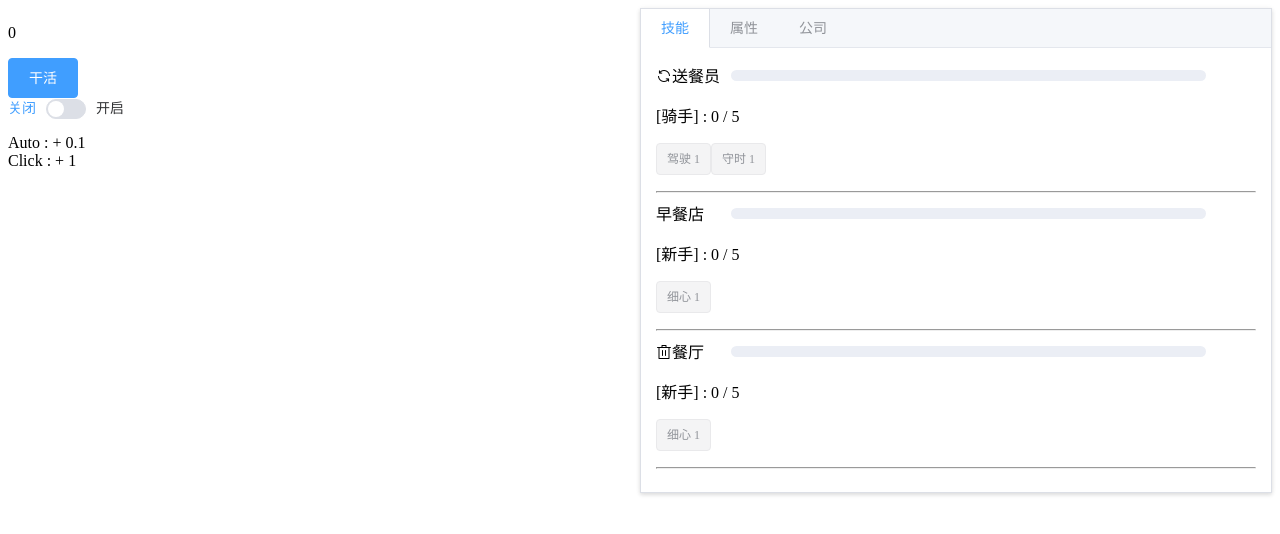
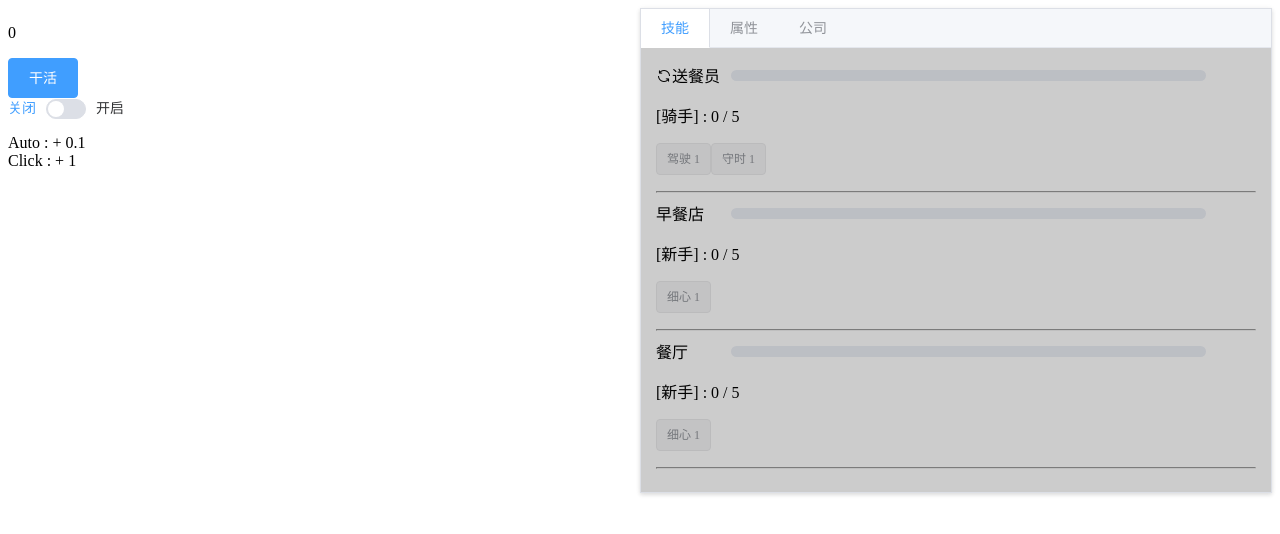
Before and after one commit to bunny-girl/idle-game, a Vue app: page /#/ in a window 1280 px wide. Shown: the top 534 px of the page. Built offline with nearby package versions, Linux system fonts and the light colour scheme; what @vuikit/icons would draw is missing.

Commit message:
Modify some styles of the popover mask.

```diff
--- a/src/components/SkillStatus.vue
+++ b/src/components/SkillStatus.vue
@@ -1,10 +1,11 @@
 <template>
   <div :class="isCurrent ? 'currentSkill' : ''" @click="setCurrentSkill(skill.id)">
+    <div class="popover" v-show="isLocked"></div>
     <el-row align="middle" type="flex">
       <el-col :span="3">
         <!--<icon-play v-show="isCurrent"></icon-play>-->
         <i class="el-icon-refresh" v-show="isCurrent"></i>
-        <i class="el-icon-delete" v-show="isLocked"></i>
+        <!--<i class="el-icon-delete" v-show="isLocked"></i>-->
         <span>{{skill.name}}</span>
         <!--<span>{{isLocked}}</span>-->
       </el-col>
@@ -94,3 +95,16 @@
     }
   }
 </script>
+<style>
+  .popover {
+    width: 100%;
+    height: 100%;
+    position: absolute;
+    top: 0;
+    right: 0;
+    left: 0;
+    bottom: 0;
+    background: rgba(0,0,0,0.2);
+    z-index: 100;
+  }
+</style>
```
Also changed, not shown: 1 other file (tests, documents, lock files or other folders).
